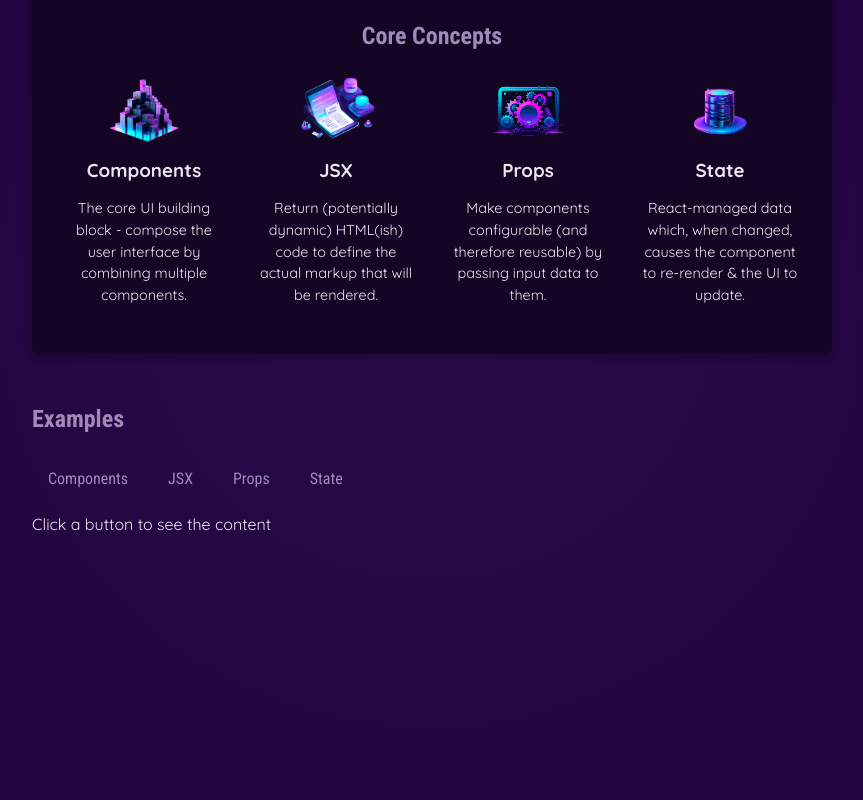
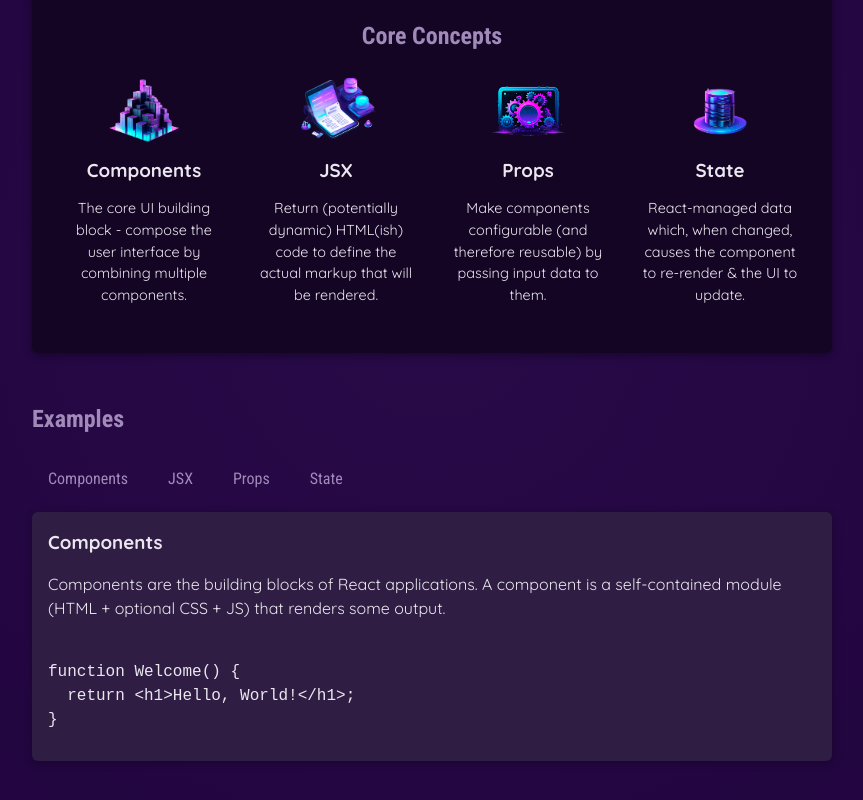
Before and after one commit to JoonasKatto/React-Essentials-Website, a React (Vite) app: page / in a window 1280 px wide. Shown: the part 346-1146 px from the top of the page, without its empty margins (208-1071 px from the left). Built offline with nearby package versions, Linux system fonts and the light colour scheme.

Commit message:
Add EXAMPLES data structure and update App component to display React examples

```diff
--- a/src/App.jsx
+++ b/src/App.jsx
@@ -3,10 +3,11 @@
 import Header from "./components/Header/Header.jsx";
 import CoreConcept from "./components/CoreConcept.jsx";
 import TabButton from "./components/TabButton.jsx";
+import { EXAMPLES } from "./data.js";
 
 function App() {
 
-  const [selectedTopic, setSelectedTopic] = useState('Click a button to see the content');
+  const [selectedTopic, setSelectedTopic] = useState('components');
 
   function handleSelect(selectedButton) {
     setSelectedTopic(selectedButton);
@@ -33,7 +34,13 @@
             <TabButton onSelect={() => handleSelect('props')}>Props</TabButton>
             <TabButton onSelect={() => handleSelect('state')}>State</TabButton>
           </menu>
-          {selectedTopic}
+          <div id="tab-content">
+            <h3>{EXAMPLES[selectedTopic].title}</h3>
+            <p>{EXAMPLES[selectedTopic].description}</p>
+            <pre>
+              <code>{EXAMPLES[selectedTopic].code}</code>
+            </pre>
+          </div>
         </section>
       </main>
     </div>
--- a/src/data.js
+++ b/src/data.js
@@ -29,3 +29,54 @@
       'React-managed data which, when changed, causes the component to re-render & the UI to update.',
   },
 ];
+
+export const EXAMPLES = {
+  components: {
+    title: 'Components',
+    description:
+      'Components are the building blocks of React applications. A component is a self-contained module (HTML + optional CSS + JS) that renders some output.',
+    code: `
+function Welcome() {
+  return <h1>Hello, World!</h1>;
+}`,
+  },
+  jsx: {
+    title: 'JSX',
+    description:
+      'JSX is a syntax extension to JavaScript. It is similar to a template language, but it has full power of JavaScript (e.g., it may output dynamic content).',
+    code: `
+<div>
+  <h1>Welcome {userName}</h1>
+  <p>Time to learn React!</p>
+</div>`,
+  },
+  props: {
+    title: 'Props',
+    description:
+      'Components accept arbitrary inputs called props. They are like function arguments.',
+    code: `
+function Welcome(props) {
+  return <h1>Hello, {props.name}</h1>;
+}`,
+  },
+  state: {
+    title: 'State',
+    description:
+      'State allows React components to change their output over time in response to user actions, network responses, and anything else.',
+    code: `
+function Counter() {
+  const [isVisible, setIsVisible] = useState(false);
+
+  function handleClick() {
+    setIsVisible(true);
+  }
+
+  return (
+    <div>
+      <button onClick={handleClick}>Show Details</button>
+      {isVisible && <p>Amazing details!</p>}
+    </div>
+  );
+}`,
+  },
+};
```
